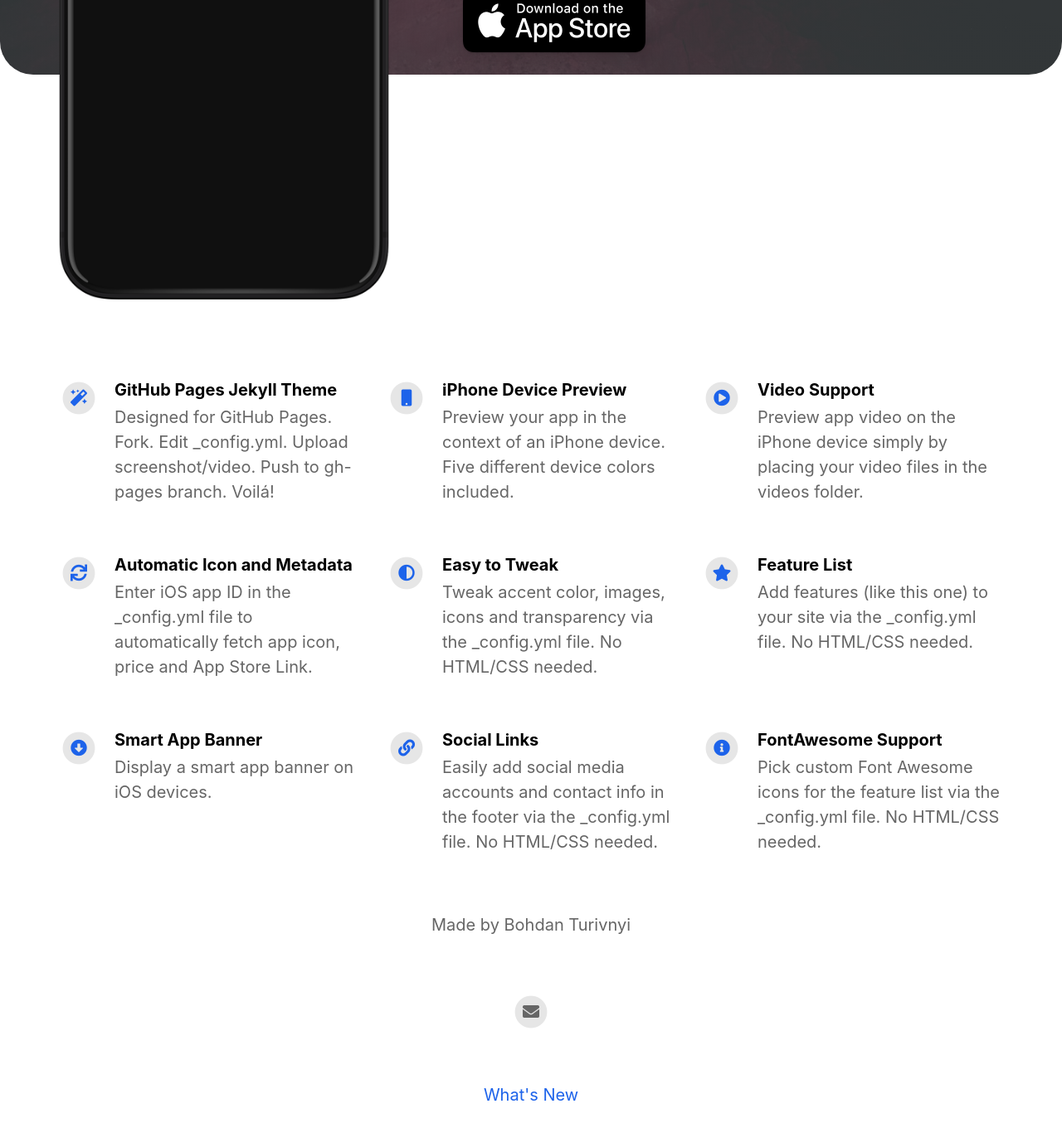
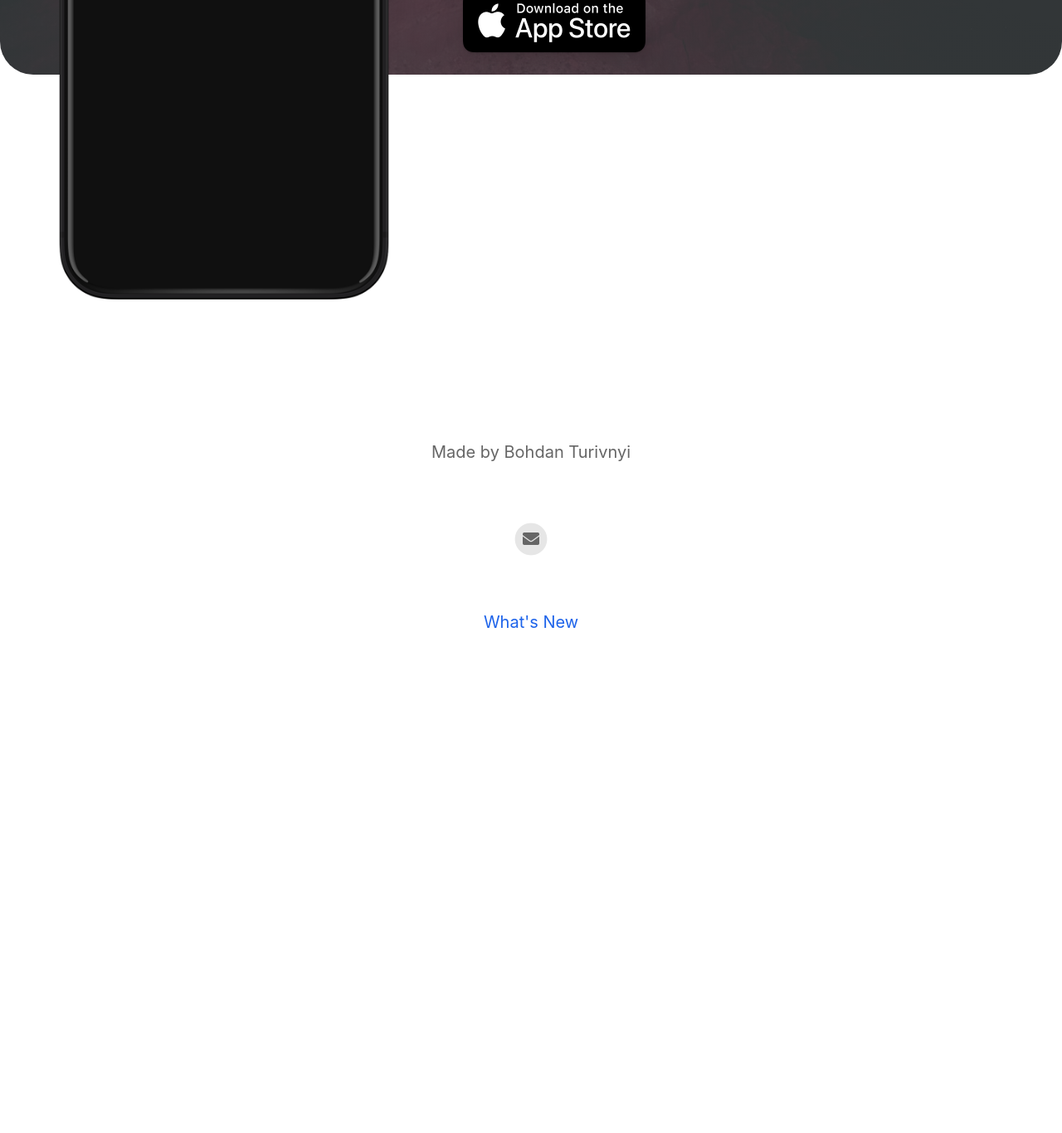
Before and after one commit to Cypressok/launchmeter, a Jekyll site: the page built from index.html, in a window 1280 px wide and 1400 px high, scrolled down 624 px. Shown: the top 1366 px of the window at 83% size. Built offline with Jekyll 4.4.1, drawn with Linux system fonts in a browser that asks for light colours; nearby versions of some CDN libraries; after the commit the page ends 1454 px from its top, so only the background shows below that.

Commit message:
Update _config.yml

```diff
--- a/_config.yml
+++ b/_config.yml
@@ -29,51 +29,6 @@ twitter_username                          :
 github_username                           :
 youtube_username                          :
 mastodon_link                             :
-
-
-# Feature List                            Edit, add or remove features to be presented.
-features                                  :
-
-  - title                                 : GitHub Pages Jekyll Theme
-    description                           : Designed for GitHub Pages. Fork. Edit _config.yml. Upload screenshot/video. Push to gh-pages branch. Voilá!
-    fontawesome_icon_name                 : magic
-
-  - title                                 : iPhone Device Preview
-    description                           : Preview your app in the context of an iPhone device. Five different device colors included.
-    fontawesome_icon_name                 : mobile
-
-  - title                                 : Video Support
-    description                           : Preview app video on the iPhone device simply by placing your video files in the videos folder.
-    fontawesome_icon_name                 : play-circle
-
-  - title                                 : Automatic Icon and Metadata
-    description                           : Enter iOS app ID in the _config.yml file to automatically fetch app icon, price and App Store Link.
-    fontawesome_icon_name                 : sync
-
-  - title                                 : Easy to Tweak
-    description                           : Tweak accent color, images, icons and transparency via the _config.yml file. No HTML/CSS needed.
-    fontawesome_icon_name                 : adjust
-
-  - title                                 : Feature List
-    description                           : Add features (like this one) to your site via the _config.yml file. No HTML/CSS needed.
-    fontawesome_icon_name                 : star
-
-  - title                                 : Smart App Banner
-    description                           : Display a smart app banner on iOS devices.
-    fontawesome_icon_name                 : arrow-alt-circle-down
-
-  - title                                 : Social Links
-    description                           : Easily add social media accounts and contact info in the footer via the _config.yml file. No HTML/CSS needed.
-    fontawesome_icon_name                 : link
-
-  - title                                 : FontAwesome Support
-    description                           : Pick custom Font Awesome icons for the feature list via the _config.yml file. No HTML/CSS needed.
-    fontawesome_icon_name                 : info-circle
-
-  - title                                 : # New Feature Title
-    description                           : # New Feature Description
-    fontawesome_icon_name                 : # Enter Font Awesome icon name (e.g. star). Find icons on fontawesome.com/icons.
-
 
 # Theme Settings
 topbar_color                              : "#000000"
```
